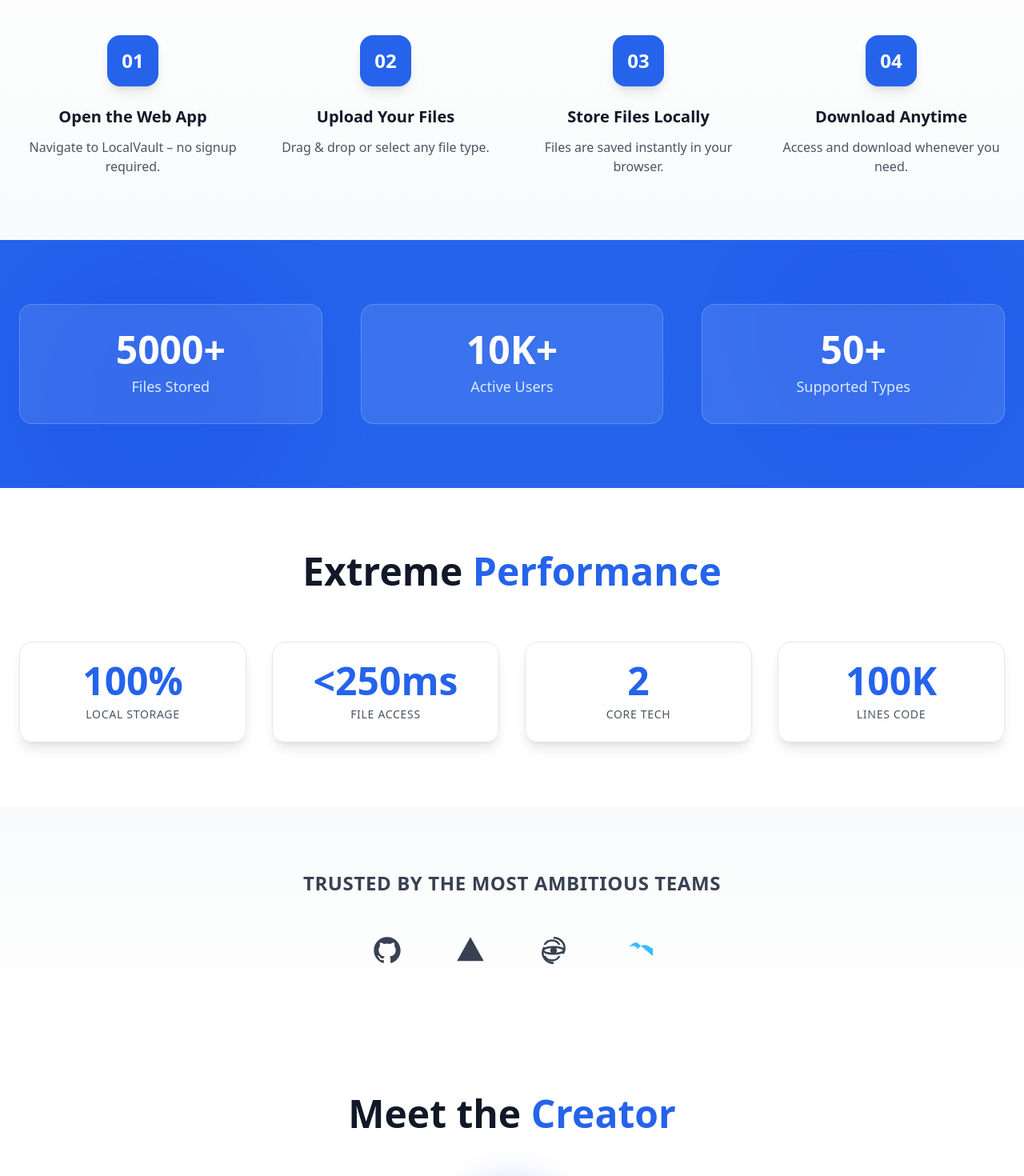
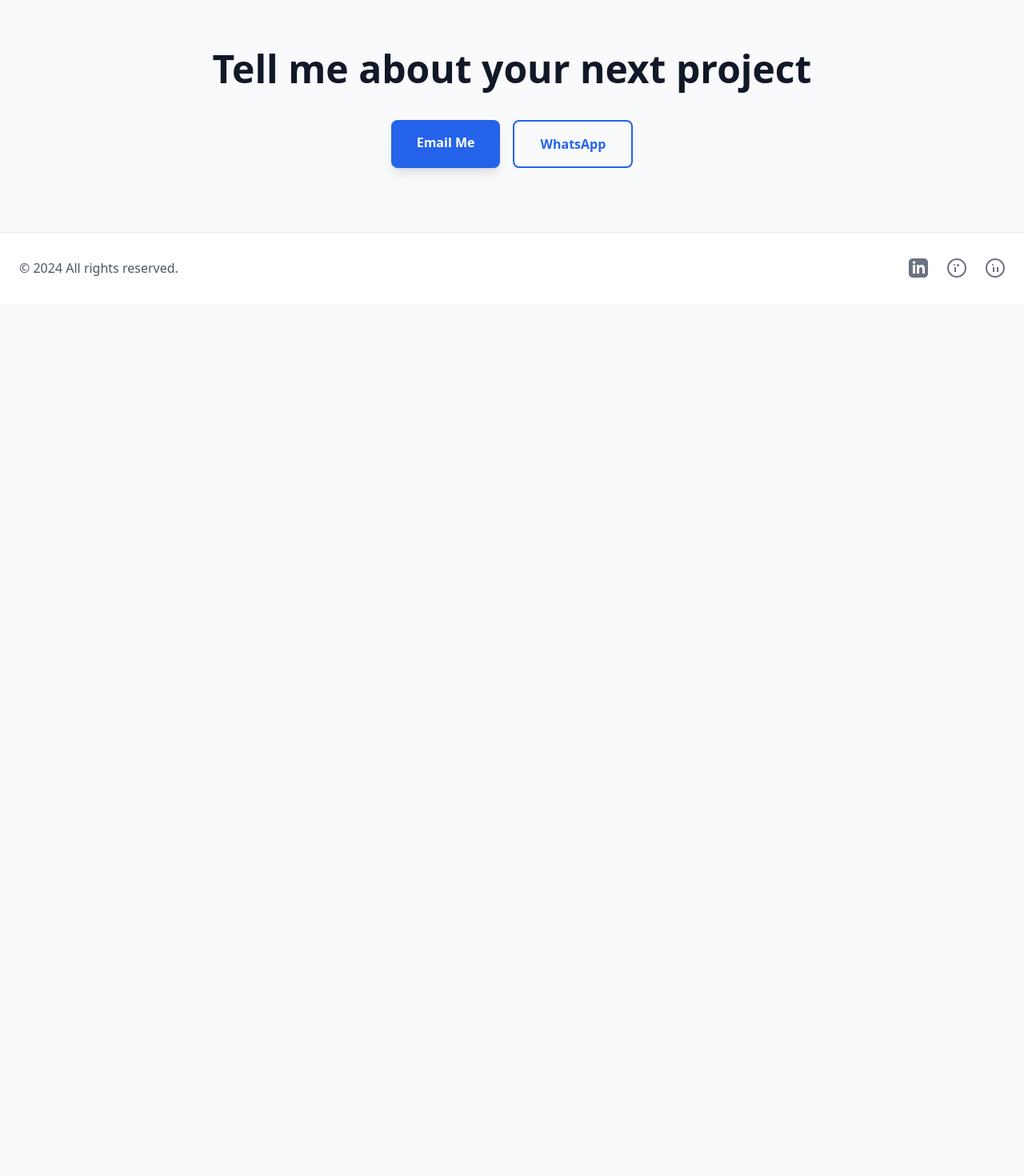
Before and after one commit to sanzzyproject/local-stronger, a React (Vite) app: page / in a window 1280 px wide. Shown: the part 1160-2630 px from the top of the page at 80% size. After the commit the page ends 1539 px from the top, so only its background shows below. Built offline with nearby package versions, Linux system fonts and the light colour scheme.

Commit message:
Update LandingPage.jsx

```diff
--- a/src/pages/LandingPage.jsx
+++ b/src/pages/LandingPage.jsx
@@ -1,25 +1,17 @@
 import React from 'react';
 import LandingHero from '../components/LandingHero';
+import ClientLogos from '../components/ClientLogos';
 import FeaturesSection from '../components/FeaturesSection';
-import GettingStartedSection from '../components/GettingStartedSection';
-import StatsSection from '../components/StatsSection';
-import PerformanceSection from '../components/PerformanceSection';
-import TrustedTools from '../components/TrustedTools';
-import ContributionSection from '../components/ContributionSection';
-import CtaSection from '../components/CtaSection';
+import ContactSection from '../components/ContactSection';
 import Footer from '../components/Footer';
 
 export default function LandingPage() {
   return (
-    <div className="bg-white text-gray-900 overflow-x-hidden">
+    <div className="bg-white text-gray-900">
       <LandingHero />
+      <ClientLogos />
       <FeaturesSection />
-      <GettingStartedSection />
-      <StatsSection />
-      <PerformanceSection />
-      <TrustedTools />
-      <ContributionSection />
-      <CtaSection />
+      <ContactSection />
       <Footer />
     </div>
   );
```
